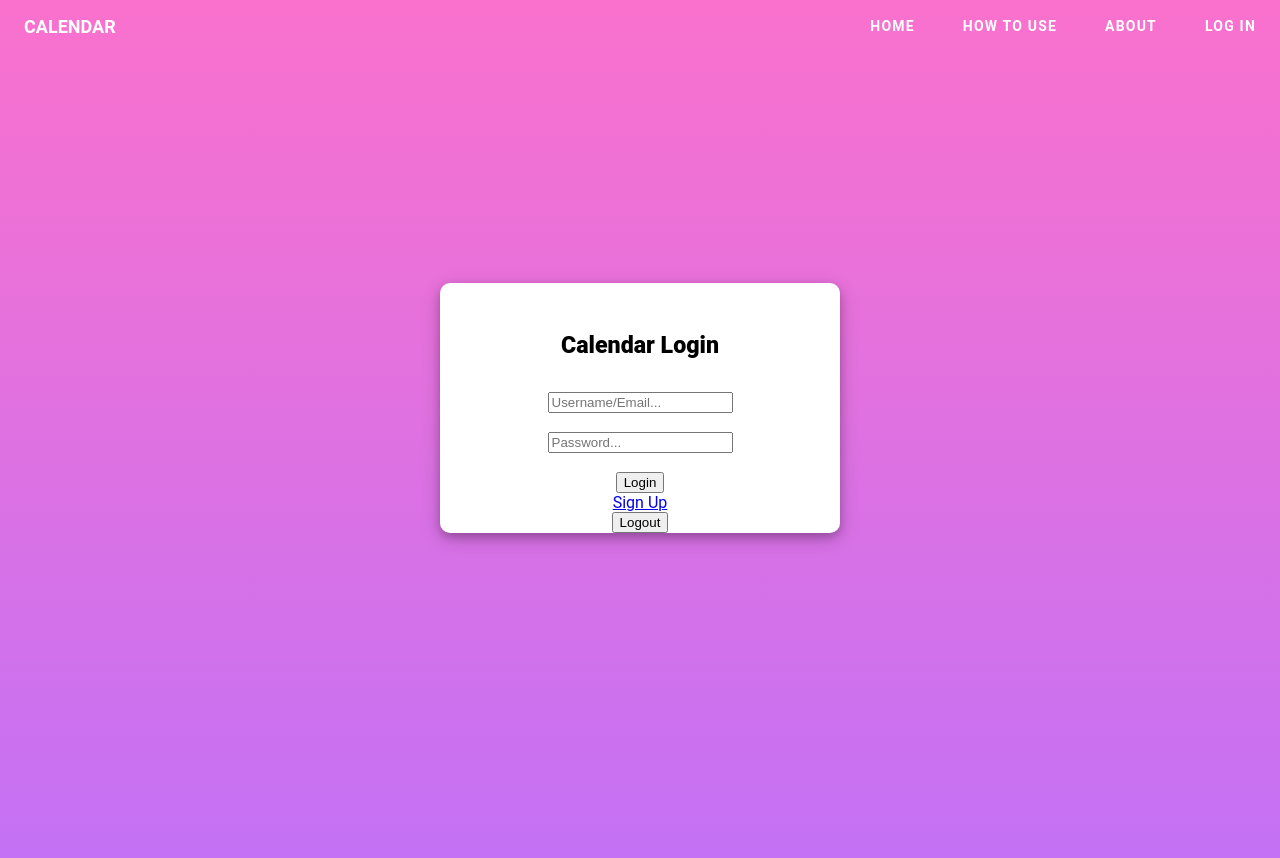
After one commit to SmallChungus1/calendarApp, a PHP site: page /login.html in a window 1280 px wide. The commit adds this page. Run offline with PHP 8.4, Linux system fonts and the light colour scheme.

Commit message:
minor updates

```diff
--- a/public_html/Module 5 Calendar/calendar.js
+++ b/public_html/Module 5 Calendar/calendar.js
@@ -13,6 +13,7 @@ let day = date.getDate();
 let today = date.getDay();
 
 let selectedDay = new Date(currYear, currMonth, currDay);
+let selectedDayString = [selectedDay.getFullYear(), selectedDay.getMonth(), selectedDay.getDate()];
 
 const months = ["January", "February", "March", "April", "May", "June", "July", "August","September", "October", "November","December"];
 
--- /dev/null
+++ b/public_html/Module 5 Calendar/login.html
@@ -0,0 +1,43 @@
+<!DOCTYPE html>
+<html>
+    <head>
+        <meta charset="UTF-8">
+        <title>Calendar</title>
+        <link rel="stylesheet" href="style.css">
+        <meta name="viewport" content="width=device-width, initial-scale=1.0">
+        <script src="calendar.js" defer></script>
+    </head>
+    <body>
+        <div class="navbar">
+            <nav>
+                <div class="logo">
+                    <a href="calendar.html">CALENDAR</a>
+                </div>
+                <div class="nav-wrapper">
+                    <ul>
+                        <li><a href="calendar.html">Home</a></li>
+                        <li><a href="calendar.html">How to Use</a></li>
+                        <li><a href="about.html">About</a></li>
+                        <li><a href="login.html">Log In</a></li>
+                    </ul>
+                </div>
+            </nav>
+        </div>
+        <div class="wrapper-login">
+            <header>
+                <p class="login">Calendar Login</p>
+            </header>
+            <div class="login-form">
+                <form action="includes/login.inc.php" method="post">
+                    <input type="text" name="uid" placeholder="Username/Email..."> <br> <br>
+                    <input type="password" name="pwd" placeholder="Password..."> <br> <br>
+                    <button type="submit" name="submit">Login</button>
+                </form>
+                <a href="signup.html">Sign Up</a>
+                <form action="includes/logout.inc.php" method="post">
+                    <button type="submit" name="submit">Logout</button>
+                </form>
+            </div>
+        </div>
+    </body>
+</html>
--- a/public_html/Module 5 Calendar/style.css
+++ b/public_html/Module 5 Calendar/style.css
@@ -124,6 +124,25 @@ body {
     align-items: center;
     padding: 25px 30px 10px;
     justify-content: space-between;
+}
+
+.wrapper-login {
+    width: 400px;
+    background: white;
+    box-shadow: 0 4px 8px 0 rgba(0, 0, 0, 0.2), 0 6px 20px 0 rgba(0, 0, 0, 0.19);
+    border-radius: 10px;
+}
+
+.wrapper-login header{
+    padding: 25px 30px 10px;
+    justify-content: space-between;
+    text-align: center;
+}
+
+header .login {
+    text-align: center;
+    font-size: 1.45rem;
+    font-weight: 800;
 }
 
 header .current-date {
@@ -271,3 +290,7 @@ input[type="checkbox"] + label {
 .days li.active::before {
     background: #a531df;
 }
+
+.login-form {
+    text-align: center;
+}
```
Also changed, not shown: public_html/Module 5 Calendar/calendar.html (+3 -6 lines), public_html/Module 5 Calendar/includes/navbar.html (added, +15 -0 lines).
